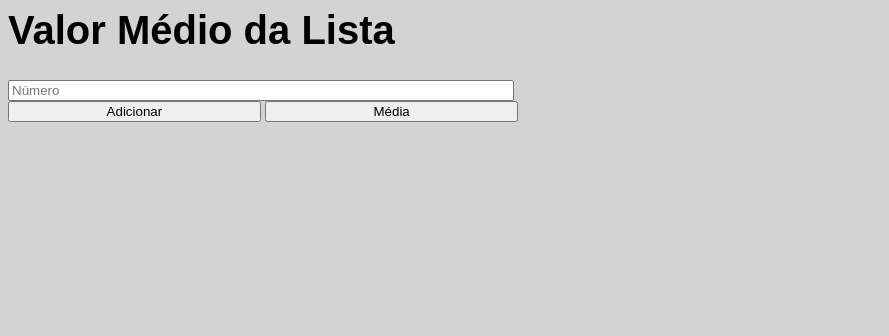
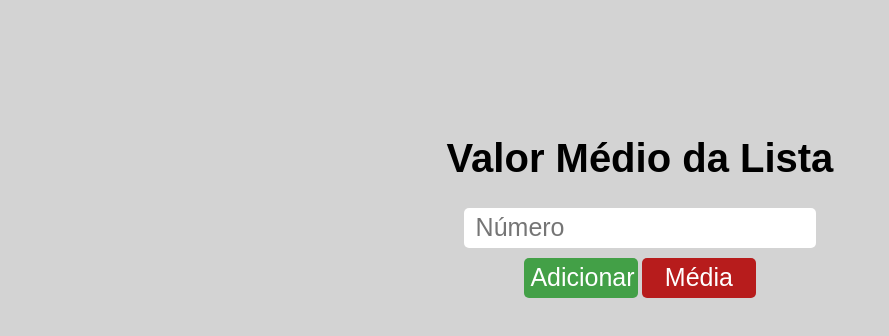
Before and after one commit to fabricadeprogramador/t22-modulo1, a plain HTML site: page Revisao/Calculadora Media com Lista/media-com-lista.html in a window 1280 px wide. Shown: the whole page, without its empty margins (0-889 px from the left). Drawn offline with Linux system fonts and the light colour scheme.

Commit message:
Exercicio de revisao

```diff
--- a/Revisao/Calculadora Media com Lista/media-com-lista.css
+++ b/Revisao/Calculadora Media com Lista/media-com-lista.css
@@ -1,16 +1,47 @@
 body{
     font-family: sans-serif;
     background-color: lightgray;
+    padding: 10%;
+}
+div{
+    width: 50%;
+    margin: auto;
+    text-align: center;
 }
 
+div div{
+    margin-top: 10px;
+}
 h1{
     font-size: 30pt;
 }
 
 input{
-    width: 40%;
+    width: 70%;
+    height: 40px;
+    border: 0px;
+    border-radius: 5px;
+    text-indent: 10px;
+    font-size: 25px;
 }
 
 button{
-    width: 20%;
+    width: 45%;
+    height: 40px;
+    border: 0px;
+    border-radius: 5px;
+    color: white;
+    font-size: 25px;
 }
+
+.adicionar{
+    background-color: #43A047;
+}
+.media{
+    background-color: #B71C1C;
+}
+
+#resultado{
+    margin-top: 10px;
+    font-size: 20pt;
+}
--- a/Revisao/Calculadora Media com Lista/media-com-lista.js
+++ b/Revisao/Calculadora Media com Lista/media-com-lista.js
@@ -18,6 +18,7 @@ class Media{
         for(var i=0; i < this.lista.length; i++){
             soma += this.lista[i];
         }
+
 
         media = soma/this.lista.length;
         this.exibirResultado(media);
```
